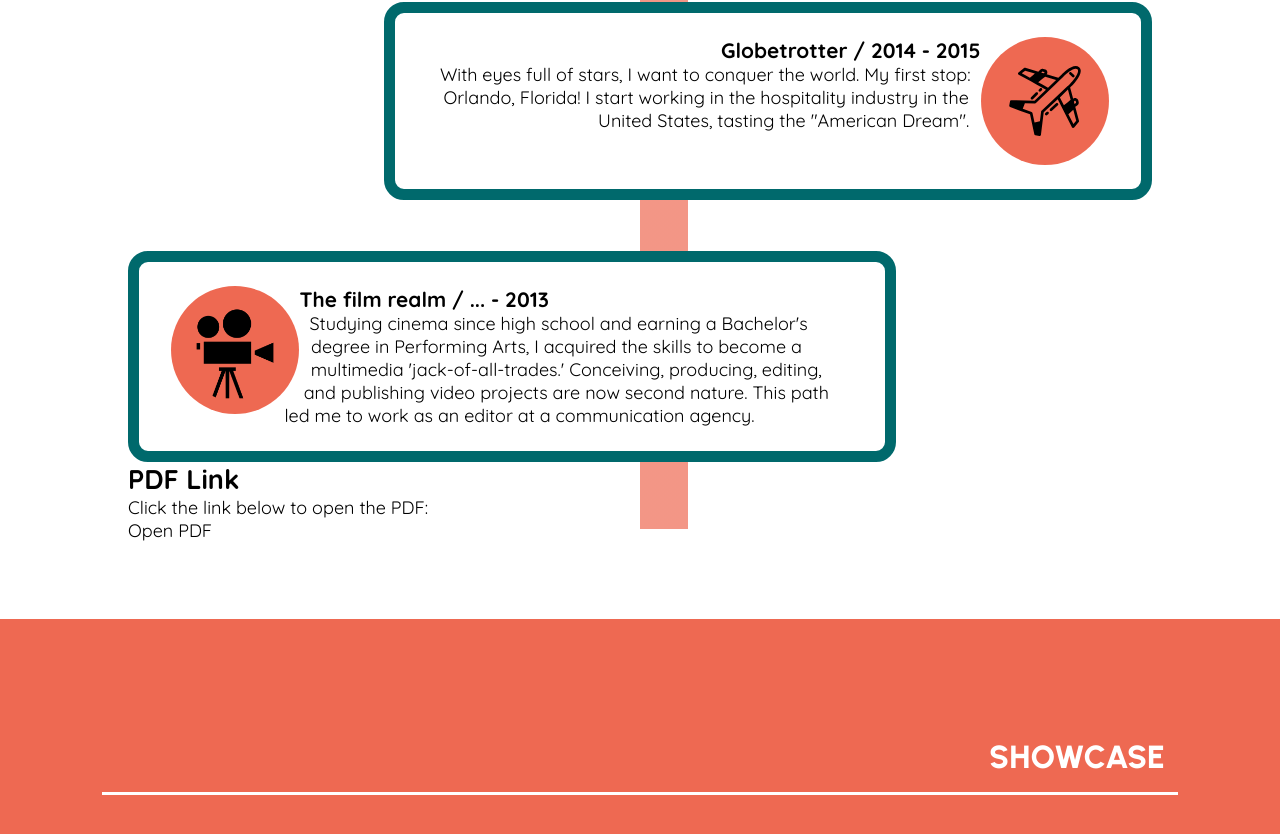
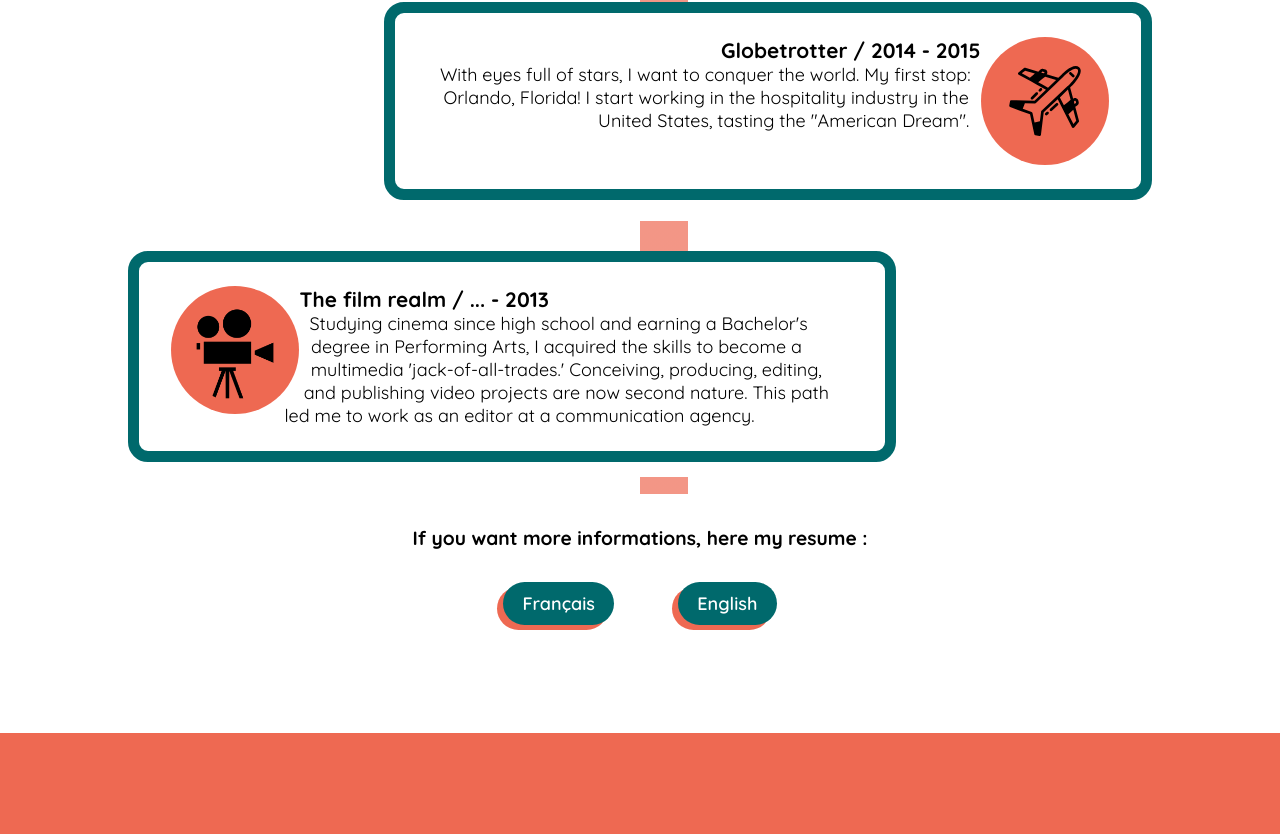
Before and after one commit to thanali/portfolio, a React (Vite) app: page / in a window 1280 px wide. Shown: the part 2487-3321 px from the top of the page. Built offline with nearby package versions, Linux system fonts and the light colour scheme.

Commit message:
Add Resume Section

```diff
--- /dev/null
+++ b/src/components/Resume.jsx
@@ -0,0 +1,69 @@
+import styled from "styled-components"
+import colors from "../style/colors"
+
+import pdfFr from "@pdffr"
+import pdfEng from "@pdfeng"
+
+const ResumeContainer = styled.div`
+  width: 100%;
+  background: ${colors.light};
+  display: flex;
+  flex-direction: column;
+  gap: 2rem;
+  align-items: center;
+  position: relative;
+  z-index: 1;
+  padding: 2rem 4vw;
+  margin-top: 2rem;
+  font-weight: 700;
+
+  p {
+    text-align: center;
+    font-size: 1.2rem;
+  }
+`
+
+const ButtonContainer = styled.div`
+  display: flex;
+  gap: 5vw;
+  justify-content: center;
+`
+
+const Button = styled.a`
+  border: none;
+  background: ${colors.secondary};
+  padding: 0.6rem 1.2rem;
+  border-radius: 50px;
+  text-align: center;
+  box-shadow: -6px 5px ${colors.primary};
+  font-weight: 600;
+  white-space: nowrap;
+  cursor: pointer;
+  color: ${colors.light};
+  transition: 300ms;
+
+  &:hover {
+    background: ${colors.primary};
+    box-shadow: -6px 5px ${colors.secondary};
+    color: ${colors.light};
+  }
+`
+
+function Resume() {
+  return (
+    <ResumeContainer>
+      <p>If you want more informations, here my resume :</p>
+
+      <ButtonContainer>
+        <Button href={pdfFr} target="_blank" rel="noopener noreferrer">
+          Français
+        </Button>
+        <Button href={pdfEng} target="_blank" rel="noopener noreferrer">
+          English
+        </Button>
+      </ButtonContainer>
+    </ResumeContainer>
+  )
+}
+
+export default Resume
--- a/src/components/sections/Roadmap.jsx
+++ b/src/components/sections/Roadmap.jsx
@@ -9,7 +9,7 @@ import camp from "../../assets/icons/camping.svg"
 import airplane from "../../assets/icons/airplane.svg"
 import baggage from "../../assets/icons/baggage.webp"
 import film from "../../assets/icons/film-projector.webp"
-import pdf from "@pdf"
+import Resume from "../Resume"
 
 const RoadSection = styled.section`
   position: relative;
@@ -93,13 +93,7 @@ function Roadmap() {
         />
       </Cards>
 
-      <div>
-        <h1>PDF Link</h1>
-        <p>Click the link below to open the PDF:</p>
-        <a href={pdf} target="_blank" rel="noopener noreferrer">
-          Open PDF
-        </a>
-      </div>
+      <Resume />
     </RoadSection>
   )
 }
--- a/vite.config.js
+++ b/vite.config.js
@@ -7,7 +7,8 @@ export default defineConfig({
   resolve: {
     alias: {
       "/assets": "./src/assets",
-      "@pdf": "./src/assets/ResumeFR_2023.pdf"
+      "@pdffr": "./src/assets/ResumeFR_2023.pdf",
+      "@pdfeng": "./src/assets/ResumeENG_2023.pdf"
     }
   }
 })
```
Also changed, not shown: 1 other file (tests, documents, lock files or other folders).
